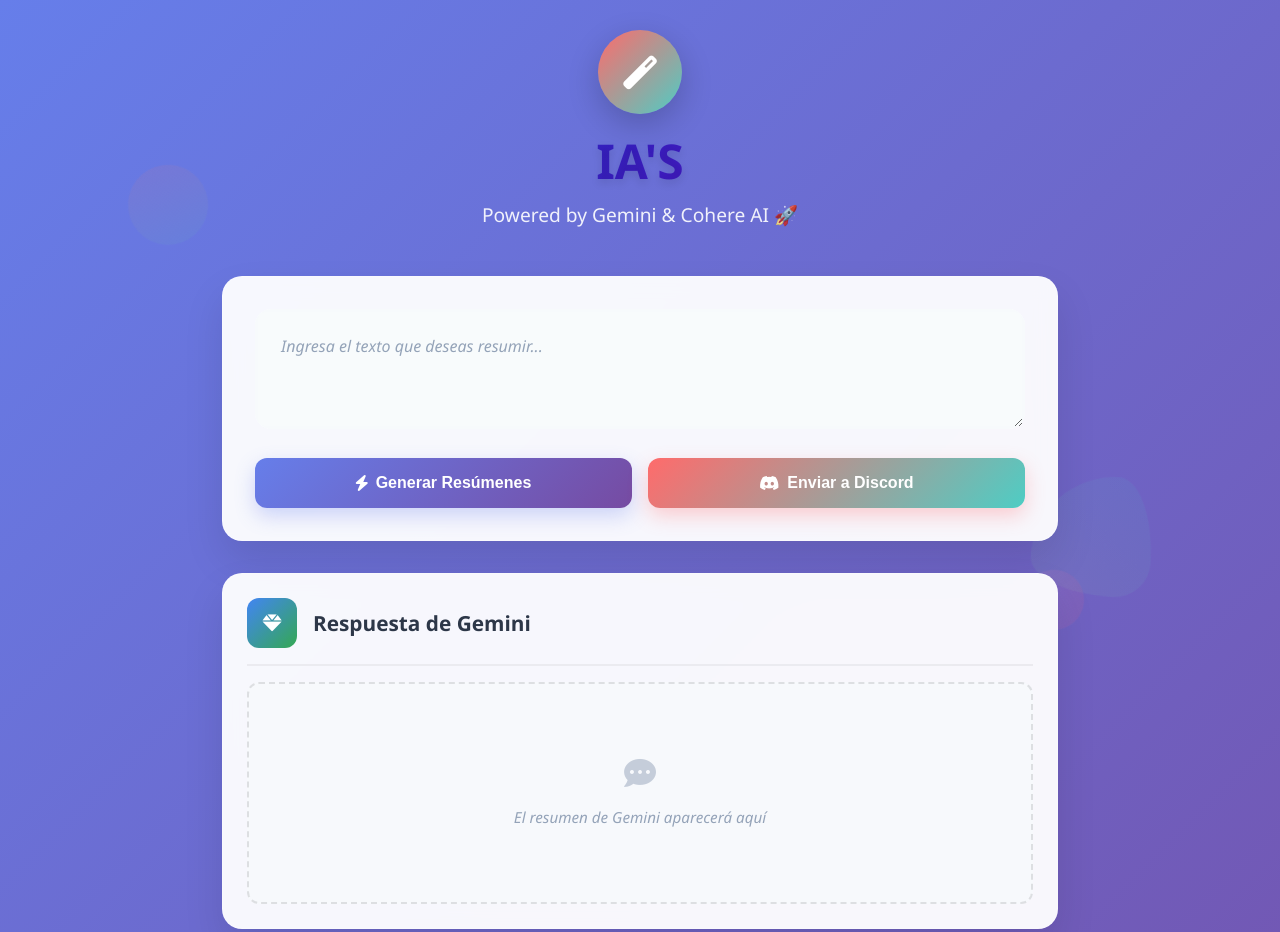
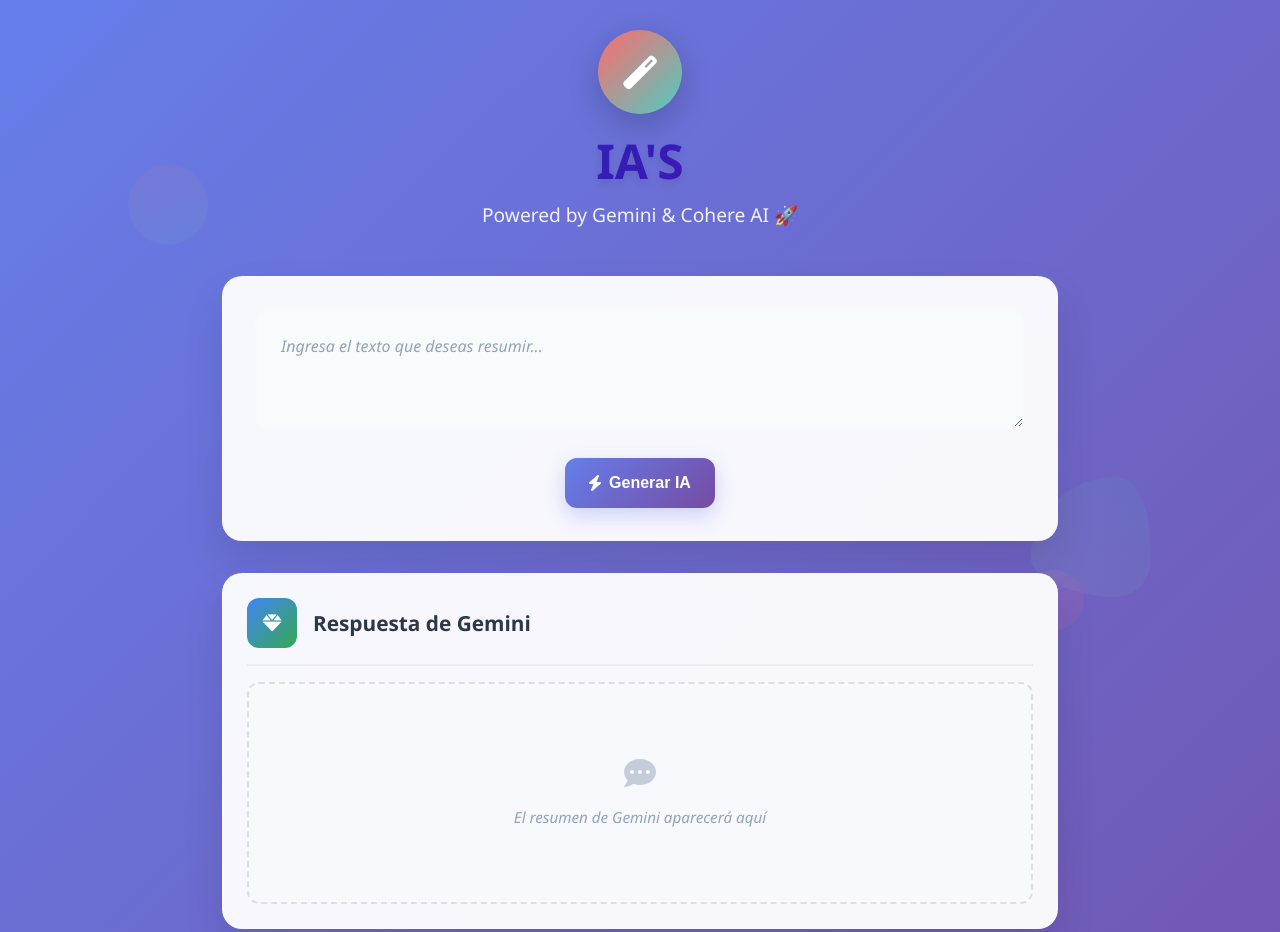
Before and after one commit to Mateo-LZ/APIS_ia, a plain HTML site: page index.html in a window 1280 px wide. Shown: the top 932 px of the page. Drawn offline with Linux system fonts and the light colour scheme.

Commit message:
se arreglo y se hicieron cambios en el mensaje de discord

```diff
--- a/index.html
+++ b/index.html
@@ -36,11 +36,7 @@
       <div class="button-group">
         <button onclick="generateSummaries()" class="btn btn-primary">
           <i class="fas fa-bolt"></i>
-          <span>Generar Resúmenes</span>
-        </button>
-        <button id="btnDiscord" class="btn btn-secondary">
-          <i class="fab fa-discord"></i>
-          <span>Enviar a Discord</span>
+          <span>Generar IA</span>
         </button>
       </div>
     </div>
--- a/script.js
+++ b/script.js
@@ -83,10 +83,10 @@ async function generateSummaries() {
         return;
     }
 
-    // Detectar petición de enviar mensaje a Discord
+    // ✅ Detectar petición específica: "enviar mensaje a discord"
     if (inputText.toLowerCase().includes("enviar mensaje a discord")) {
         alert("MENSAJE ENVIADO AL DISCORD");
-        return;
+        return; // No ejecuta llamadas a Gemini ni Cohere
     }
 
     loader.style.display = 'block';
@@ -131,13 +131,3 @@ async function generateSummaries() {
         mensajeSentimiento.style.color = "gray";
     }
 }
-
-// ✅ Evento del botón Discord
-document.addEventListener('DOMContentLoaded', () => {
-    const discordBtn = document.getElementById('btnDiscord');
-    if (discordBtn) {
-        discordBtn.addEventListener('click', () => {
-            alert("MENSAJE ENVIADO AL DISCORD");
-        });
-    }
-});
--- a/styles.css
+++ b/styles.css
@@ -180,9 +180,8 @@ body {
 
 /* Botones */
 .button-group {
-  display: grid;
-  grid-template-columns: 1fr 1fr;
-  gap: 1rem;
+  display: flex;
+  justify-content: center;
 }
 
 .btn {
@@ -225,17 +224,6 @@ body {
 .btn-primary:hover {
   transform: translateY(-3px);
   box-shadow: 0 12px 30px rgba(102, 126, 234, 0.4);
-}
-
-.btn-secondary {
-  background: linear-gradient(135deg, #ff6b6b 0%, #4ecdc4 100%);
-  color: white;
-  box-shadow: 0 8px 20px rgba(255, 107, 107, 0.3);
-}
-
-.btn-secondary:hover {
-  transform: translateY(-3px);
-  box-shadow: 0 12px 30px rgba(255, 107, 107, 0.4);
 }
 
 /* Loader moderno */
@@ -425,10 +413,6 @@ body {
     font-size: 2.2rem;
   }
 
-  .button-group {
-    grid-template-columns: 1fr;
-  }
-
   .input-section {
     padding: 1.5rem;
   }
```
